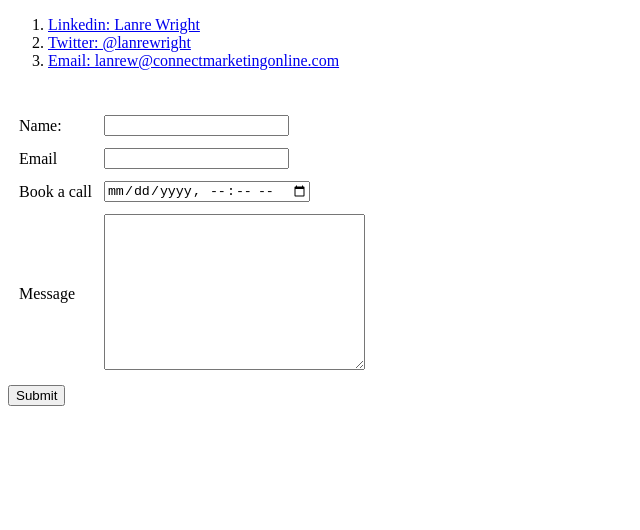
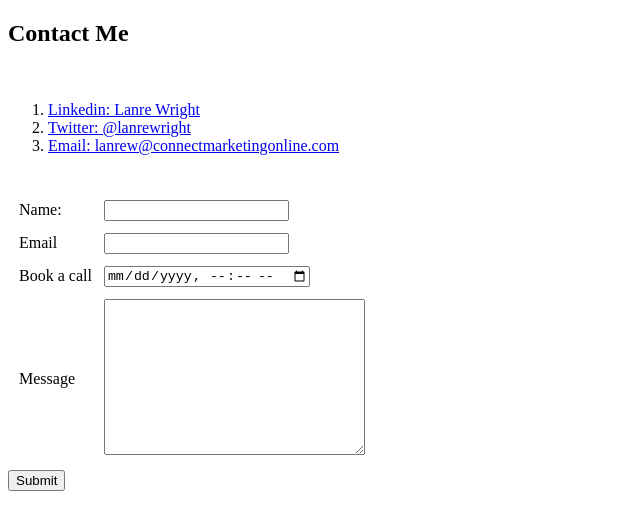
Before and after one commit to lanrewright/htmlcv, a plain HTML site: page contactme.html in a window 1280 px wide. Shown: the whole page, without its empty margins (0-640 px from the left). Drawn offline with Linux system fonts and the light colour scheme.

Commit message:
Update contactme.html

```diff
--- a/contactme.html
+++ b/contactme.html
@@ -5,6 +5,8 @@
     <title>Contact Details</title>
   </head>
   <body>
+    <h2>Contact Me</h2>
+    <br>
     <ol>
       <li><a href="https://www.linkedin.com/in/lanre-wright-478053b7/">Linkedin: Lanre Wright</a></li>
       <li><a href="https://twitter.com/lanrewright">Twitter: @lanrewright</a></li>
```
